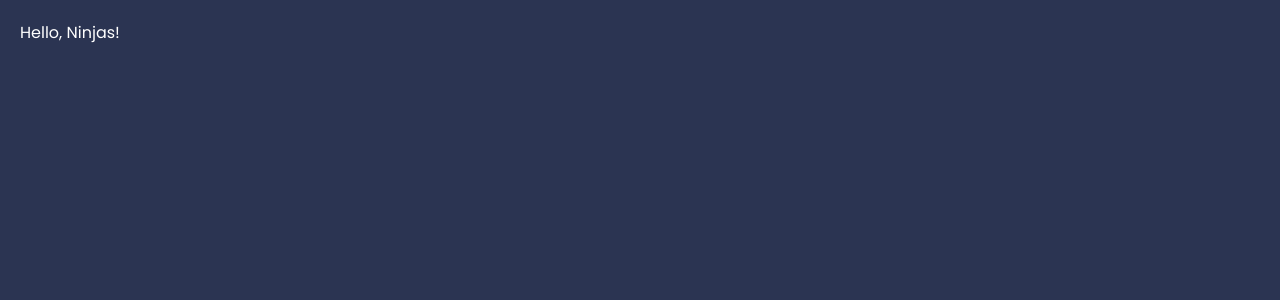
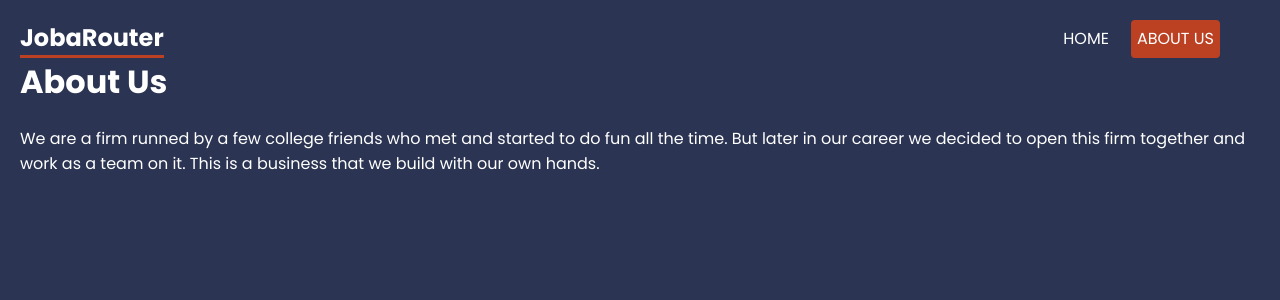
Before and after one commit to vbstellar/Jobarouter, a React (Create React App) app: page /about in a window 1280 px wide. Shown: the top 300 px of the page. Built offline with nearby package versions, Linux system fonts and the light colour scheme.

Commit message:
Added Routes

```diff
--- a/package.json
+++ b/package.json
@@ -8,6 +8,7 @@
     "@testing-library/user-event": "^13.5.0",
     "react": "^18.2.0",
     "react-dom": "^18.2.0",
+    "react-router-dom": "6.4",
     "react-scripts": "5.0.1",
     "web-vitals": "^2.1.4"
   },
--- a/src/App.js
+++ b/src/App.js
@@ -1,9 +1,27 @@
+import { BrowserRouter, Routes, Route, NavLink } from "react-router-dom";
+
+//Components
+import Home from "./Components/Home";
+import About from "./Components/About";
+
 function App() {
   return (
-    <div className="App">
-      Hello, Ninjas!
-    </div>
+    <BrowserRouter>
+      <header>
+        <nav>
+          <h1>JobaRouter</h1>
+          <NavLink to="/">HOME</NavLink>
+          <NavLink to="about">ABOUT US</NavLink>
+        </nav>
+      </header>
+      <main>
+        <Routes>
+          <Route index element={<Home />} />
+          <Route path="/about" element={<About />} />
+        </Routes>
+      </main>
+    </BrowserRouter>
   );
 }
 
-export default App
+export default App;
--- /dev/null
+++ b/src/Components/About.js
@@ -0,0 +1,13 @@
+export default function About() {
+  return (
+    <div>
+      <h1>About Us</h1>
+      <p>
+        We are a firm runned by a few college friends who met and started to do
+        fun all the time. But later in our career we decided to open this firm
+        together and work as a team on it. This is a business that we build with
+        our own hands.
+      </p>
+    </div>
+  );
+}
--- /dev/null
+++ b/src/Components/Home.js
@@ -0,0 +1,20 @@
+export default function Home() {
+  return (
+    <div>
+      <h1>HOME</h1>
+      <p>
+        lorem ipsum daljkfdslkjf sdkfjsldkjf sddjf lskdjfskld fosdjflksdjf sdaj
+        ldskfjlkdsjfiowekal slkdjfslkdjf
+      </p>
+      <p>
+        skldfj sldkjfksdj slkjf sdklfjs I am one of the best football player you
+        ever witnessed the world is not ready for me yet.
+      </p>
+      <br></br>
+      <p>
+        Vishu is the best programmer of all time and this is a fact that cannot
+        be denied.
+      </p>
+    </div>
+  );
+}
--- a/src/index.css
+++ b/src/index.css
@@ -27,6 +27,25 @@ button {
 }
 
 /* navbar */
+header nav {
+  display: flex;
+  gap: 16px;
+  justify-content: end;
+  max-width: 1200px;
+  /* margin: 0 auto; */
+}
+header nav h1{
+  margin-right: auto;
+  border-bottom: 3px solid var(--primary);
+}
+header nav a{
+  text-decoration: none;
+  padding: 6px;
+  border-radius: 4px;
+}
+header nav a.active{
+  background: var(--primary);
+}
 
 
 /* page content */
```
Also changed, not shown: 1 other file (tests, documents, lock files or other folders).
